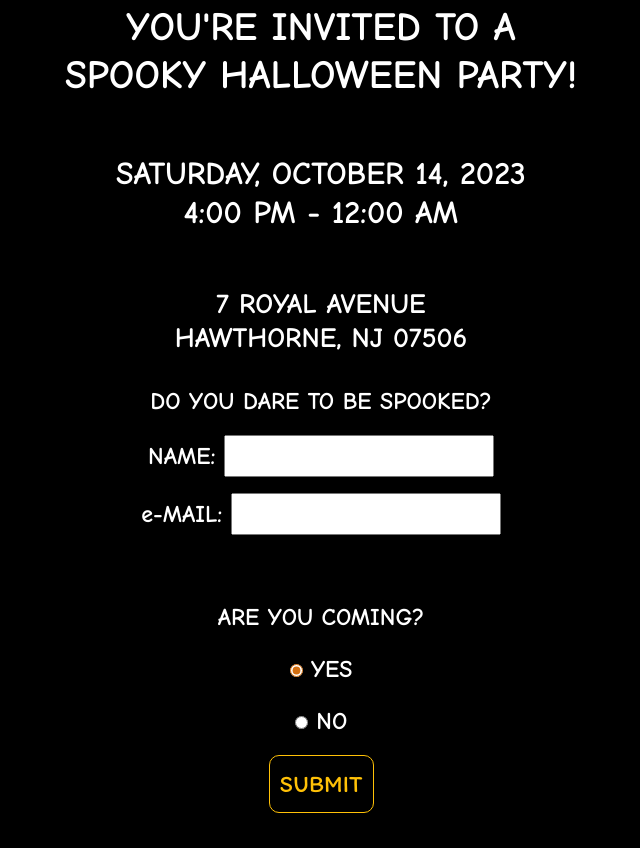
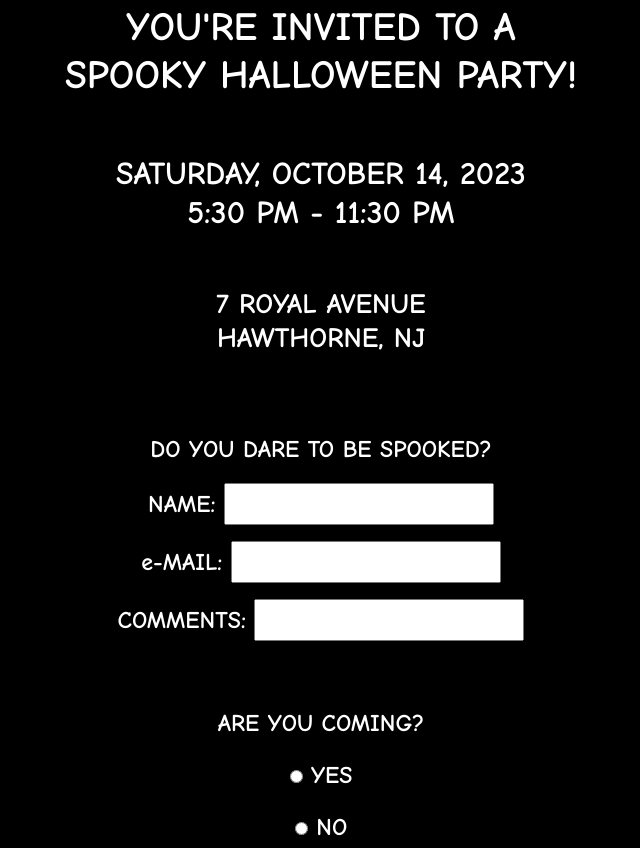
Before and after one commit to layniecast/halloweenInvite, a plain HTML site: page index.html in a window 1280 px wide. Shown: the part 310-1158 px from the top of the page, without its empty margins (319-959 px from the left). Drawn offline with nearby package versions, Linux system fonts and the light colour scheme.

Commit message:
more changes were made

```diff
--- a/index.html
+++ b/index.html
@@ -16,6 +16,7 @@
     rel="stylesheet"
     href="https://cdnjs.cloudflare.com/ajax/libs/font-awesome/4.7.0/css/font-awesome.min.css"
   />
+  <link rel="icon" type="image/x-icon" href="halloween-party.png">
   </head>
   <body>
     <header>
@@ -31,17 +32,18 @@
       <br/>
       <h2>
         SATURDAY, OCTOBER 14, 2023 <br />
-        4:00 PM - 12:00 AM
+        5:30 PM - 11:30 PM
       </h2>
       <br><br>
       <h3>
         7 ROYAL AVENUE<br />
-        HAWTHORNE, NJ 07506
+        HAWTHORNE, NJ
       </h3>
     </div>
 
     <div class="main2">
       <form name="contact" method="POST" data-netlify="true">
+        <br>
         <p>DO YOU DARE TO BE SPOOKED?</p>
         <p>
           <label>NAME: <input type="text" name="name" required/></label>
@@ -49,14 +51,17 @@
         <p>
           <label>e-MAIL: <input type="email" name="email1" required/></label>
         </p>
+        <p>
+          <label>COMMENTS: <input type="text" name="name" required/></label>
+        </p>
         <br>
         <p>ARE YOU COMING?</p>
         <p>
-        <input type="radio" id="yes" name="yes1" value="yes" checked/>
-        <label for="yes">YES</label></p>
+        <input type="radio" id="yes" name="yes-no" value="yes"/>
+        <label for="yes-no">YES</label></p>
         <p>
-        <input type="radio" id="no" name="no1" value="no"/>
-        <label for="no">NO</label></p>
+        <input type="radio" id="no" name="yes-no" value="no"/>
+        <label for="yes-no">NO</label></p>
         <p><button type="submit" class="btn btn-outline-warning">SUBMIT</button></p>
       </form>
       <br>
--- a/styles.css
+++ b/styles.css
@@ -12,6 +12,10 @@ body {
 }
 
 #yes {
+  accent-color: #d36f11;
+}
+
+#no {
   accent-color: #d36f11;
 }
 
```
Also changed, not shown: halloween-party.png (added).
